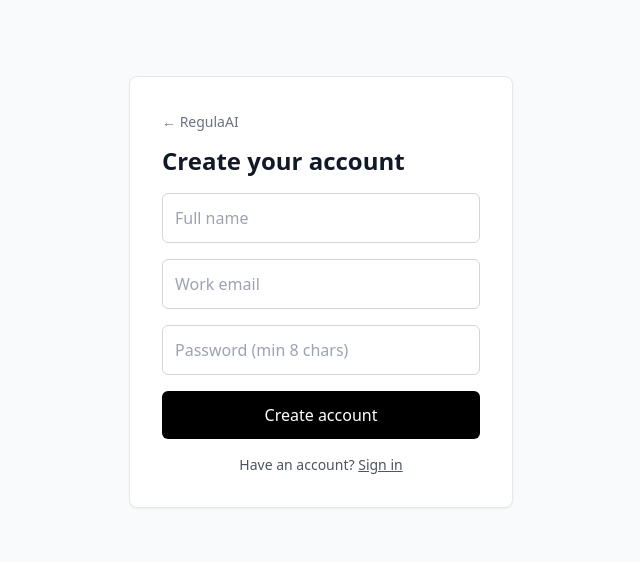
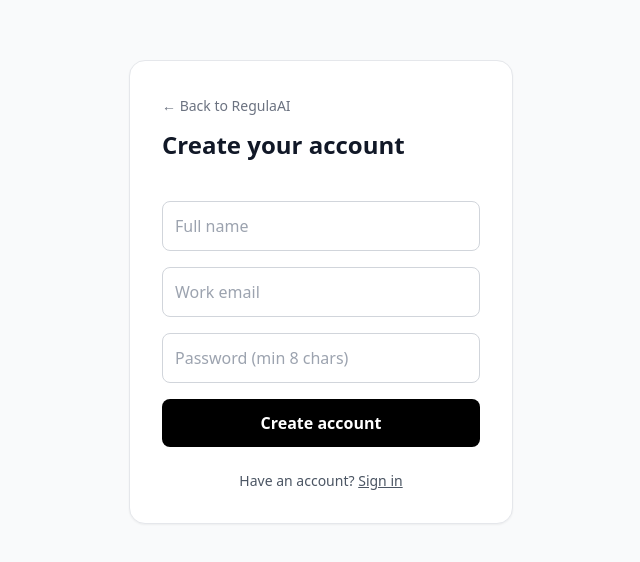
Before and after one commit to ndi-tech/Regular-Ai, a Next.js app: page /signup in a window 1280 px wide. Shown: the part 108-670 px from the top of the page, without its empty margins (319-959 px from the left). Built offline with nearby package versions, Linux system fonts and the light colour scheme.

Commit message:
Feat: loading spinners, forgot password, reset password flow

```diff
--- /dev/null
+++ b/src/app/(auth)/forgot-password/page.tsx
@@ -0,0 +1,58 @@
+"use client";
+import { useState } from "react";
+import Link from "next/link";
+import { createClient } from "@/lib/supabase/client";
+import { Loader2 } from "lucide-react";
+
+export default function ForgotPasswordPage() {
+  const [email, setEmail] = useState("");
+  const [message, setMessage] = useState<string | null>(null);
+  const [error, setError] = useState<string | null>(null);
+  const [loading, setLoading] = useState(false);
+
+  async function submit(e: React.FormEvent) {
+    e.preventDefault();
+    setLoading(true);
+    setError(null);
+    setMessage(null);
+
+    const supabase = createClient();
+    const { error } = await supabase.auth.resetPasswordForEmail(email, {
+      redirectTo: `${window.location.origin}/update-password`,
+    });
+
+    setLoading(false);
+    if (error) {
+      setError(error.message);
+    } else {
+      setMessage("Check your email for a password reset link.");
+    }
+  }
+
+  return (
+    <main className="min-h-screen flex items-center justify-center p-6 bg-gray-50 dark:bg-[#0a0a0a]">
+      <form onSubmit={submit} className="w-full max-w-sm space-y-4 bg-white dark:bg-gray-900 p-8 rounded-2xl border border-gray-200 dark:border-gray-800 shadow-sm">
+        <div className="mb-6">
+          <Link href="/login" className="text-sm text-gray-500 hover:text-black dark:hover:text-white transition">← Back to login</Link>
+          <h1 className="text-2xl font-bold mt-3">Reset password</h1>
+          <p className="text-sm text-gray-500 mt-1">We will send you a link to reset your password.</p>
+        </div>
+
+        {error && <p className="text-sm text-red-600 bg-red-50 dark:bg-red-900/20 p-2 rounded">{error}</p>}
+        {message && <p className="text-sm text-emerald-600 bg-emerald-50 dark:bg-emerald-900/20 p-2 rounded">{message}</p>}
+
+        <input
+          type="email" required value={email} onChange={(e) => setEmail(e.target.value)}
+          placeholder="Email address" className="w-full rounded-lg border p-3 outline-none focus:border-black dark:focus:border-white bg-transparent"
+        />
+
+        <button
+          disabled={loading || !!message}
+          className="w-full rounded-lg bg-black dark:bg-white text-white dark:text-black p-3 font-semibold disabled:opacity-50 flex items-center justify-center gap-2 transition"
+        >
+          {loading ? <><Loader2 size={18} className="animate-spin" /> Sending...</> : "Send reset link"}
+        </button>
+      </form>
+    </main>
+  );
+}
--- a/src/app/(auth)/login/page.tsx
+++ b/src/app/(auth)/login/page.tsx
@@ -3,6 +3,7 @@ import { useState } from "react";
 import { useRouter } from "next/navigation";
 import Link from "next/link";
 import { createClient } from "@/lib/supabase/client";
+import { Loader2 } from "lucide-react";
 
 export default function LoginPage() {
   const router = useRouter();
@@ -17,30 +18,52 @@ export default function LoginPage() {
     setLoading(true);
     const supabase = createClient();
     const { error } = await supabase.auth.signInWithPassword({ email, password });
-    setLoading(false);
-    if (error) return setError(error.message);
+
+    if (error) {
+      setError(error.message);
+      setLoading(false);
+      return;
+    }
+
     router.push("/dashboard");
     router.refresh();
   }
 
   return (
-    <main className="min-h-screen flex items-center justify-center p-6 bg-gray-50">
-      <form onSubmit={submit} className="w-full max-w-sm space-y-4 bg-white p-8 rounded-lg border shadow-sm">
+    <main className="min-h-screen flex items-center justify-center p-6 bg-gray-50 dark:bg-[#0a0a0a]">
+      <form onSubmit={submit} className="w-full max-w-sm space-y-4 bg-white dark:bg-gray-900 p-8 rounded-2xl border border-gray-200 dark:border-gray-800 shadow-sm">
+        <div className="mb-6">
+          <Link href="/" className="text-sm text-gray-500 hover:text-black dark:hover:text-white transition">← Back to RegulaAI</Link>
+          <h1 className="text-2xl font-bold mt-3">Sign in</h1>
+        </div>
+
+        {error && <p className="text-sm text-red-600 bg-red-50 dark:bg-red-900/20 p-2 rounded">{error}</p>}
+
+        <input
+          type="email" required value={email} onChange={(e) => setEmail(e.target.value)}
+          placeholder="Email" className="w-full rounded-lg border p-3 outline-none focus:border-black dark:focus:border-white bg-transparent"
+        />
         <div>
-          <Link href="/" className="text-sm text-gray-500 hover:underline">← RegulaAI</Link>
-          <h1 className="text-2xl font-semibold mt-3">Sign in</h1>
+          <input
+            type="password" required value={password} onChange={(e) => setPassword(e.target.value)}
+            placeholder="Password" className="w-full rounded-lg border p-3 outline-none focus:border-black dark:focus:border-white bg-transparent"
+          />
+          <div className="flex justify-end mt-1">
+            <Link href="/forgot-password" className="text-xs text-blue-600 dark:text-blue-400 hover:underline">
+              Forgot password?
+            </Link>
+          </div>
         </div>
-        {error && <p className="text-sm text-red-600 bg-red-50 p-2 rounded">{error}</p>}
-        <input type="email" required value={email} onChange={(e) => setEmail(e.target.value)}
-          placeholder="Email" className="w-full rounded-md border p-3 outline-none focus:border-black" />
-        <input type="password" required value={password} onChange={(e) => setPassword(e.target.value)}
-          placeholder="Password" className="w-full rounded-md border p-3 outline-none focus:border-black" />
-        <button disabled={loading}
-          className="w-full rounded-md bg-black text-white p-3 font-medium disabled:opacity-50">
-          {loading ? "Signing in…" : "Sign in"}
+
+        <button
+          disabled={loading}
+          className="w-full rounded-lg bg-black dark:bg-white text-white dark:text-black p-3 font-semibold disabled:opacity-50 flex items-center justify-center gap-2 transition"
+        >
+          {loading ? <><Loader2 size={18} className="animate-spin" /> Signing in...</> : "Sign in"}
         </button>
-        <p className="text-sm text-gray-600 text-center">
-          No account? <Link href="/signup" className="underline">Create one</Link>
+
+        <p className="text-sm text-gray-600 dark:text-gray-400 text-center pt-2">
+          No account? <Link href="/signup" className="underline font-medium">Create one</Link>
         </p>
       </form>
     </main>
--- a/src/app/(auth)/signup/page.tsx
+++ b/src/app/(auth)/signup/page.tsx
@@ -3,6 +3,7 @@ import { useState } from "react";
 import { useRouter } from "next/navigation";
 import Link from "next/link";
 import { createClient } from "@/lib/supabase/client";
+import { Loader2 } from "lucide-react";
 
 export default function SignupPage() {
   const router = useRouter();
@@ -16,43 +17,60 @@ export default function SignupPage() {
     e.preventDefault();
     setError(null);
     setLoading(true);
+
     const supabase = createClient();
     const { data, error } = await supabase.auth.signUp({
       email, password,
       options: { data: { full_name: fullName } },
     });
-    setLoading(false);
-    if (error) return setError(error.message);
-    // If email confirmation is disabled in Supabase, session is created immediately:
+
+    if (error) {
+      setError(error.message);
+      setLoading(false);
+      return;
+    }
+
     if (data.session) {
       router.push("/onboarding");
+      router.refresh();
     } else {
       router.push("/login?msg=Check+your+email+to+confirm");
     }
-    router.refresh();
   }
 
   return (
-    <main className="min-h-screen flex items-center justify-center p-6 bg-gray-50">
-      <form onSubmit={submit} className="w-full max-w-sm space-y-4 bg-white p-8 rounded-lg border shadow-sm">
-        <div>
-          <Link href="/" className="text-sm text-gray-500 hover:underline">← RegulaAI</Link>
-          <h1 className="text-2xl font-semibold mt-3">Create your account</h1>
+    <main className="min-h-screen flex items-center justify-center p-6 bg-gray-50 dark:bg-[#0a0a0a]">
+      <form onSubmit={submit} className="w-full max-w-sm space-y-4 bg-white dark:bg-gray-900 p-8 rounded-2xl border border-gray-200 dark:border-gray-800 shadow-sm">
+        <div className="mb-6">
+          <Link href="/" className="text-sm text-gray-500 hover:text-black dark:hover:text-white transition">← Back to RegulaAI</Link>
+          <h1 className="text-2xl font-bold mt-3">Create your account</h1>
         </div>
-        {error && <p className="text-sm text-red-600 bg-red-50 p-2 rounded">{error}</p>}
-        <input required value={fullName} onChange={(e) => setFullName(e.target.value)}
-          placeholder="Full name" className="w-full rounded-md border p-3 outline-none focus:border-black" />
-        <input type="email" required value={email} onChange={(e) => setEmail(e.target.value)}
-          placeholder="Work email" className="w-full rounded-md border p-3 outline-none focus:border-black" />
-        <input type="password" required minLength={8}
+
+        {error && <p className="text-sm text-red-600 bg-red-50 dark:bg-red-900/20 p-2 rounded">{error}</p>}
+
+        <input
+          required value={fullName} onChange={(e) => setFullName(e.target.value)}
+          placeholder="Full name" className="w-full rounded-lg border p-3 outline-none focus:border-black dark:focus:border-white bg-transparent"
+        />
+        <input
+          type="email" required value={email} onChange={(e) => setEmail(e.target.value)}
+          placeholder="Work email" className="w-full rounded-lg border p-3 outline-none focus:border-black dark:focus:border-white bg-transparent"
+        />
+        <input
+          type="password" required minLength={8}
           value={password} onChange={(e) => setPassword(e.target.value)}
-          placeholder="Password (min 8 chars)" className="w-full rounded-md border p-3 outline-none focus:border-black" />
-        <button disabled={loading}
-          className="w-full rounded-md bg-black text-white p-3 font-medium disabled:opacity-50">
-          {loading ? "Creating account…" : "Create account"}
+          placeholder="Password (min 8 chars)" className="w-full rounded-lg border p-3 outline-none focus:border-black dark:focus:border-white bg-transparent"
+        />
+
+        <button
+          disabled={loading}
+          className="w-full rounded-lg bg-black dark:bg-white text-white dark:text-black p-3 font-semibold disabled:opacity-50 flex items-center justify-center gap-2 transition"
+        >
+          {loading ? <><Loader2 size={18} className="animate-spin" /> Creating...</> : "Create account"}
         </button>
-        <p className="text-sm text-gray-600 text-center">
-          Have an account? <Link href="/login" className="underline">Sign in</Link>
+
+        <p className="text-sm text-gray-600 dark:text-gray-400 text-center pt-2">
+          Have an account? <Link href="/login" className="underline font-medium">Sign in</Link>
         </p>
       </form>
     </main>
--- /dev/null
+++ b/src/app/(auth)/update-password/page.tsx
@@ -0,0 +1,55 @@
+"use client";
+import { useState } from "react";
+import { useRouter } from "next/navigation";
+import { createClient } from "@/lib/supabase/client";
+import { Loader2 } from "lucide-react";
+
+export default function UpdatePasswordPage() {
+  const router = useRouter();
+  const [password, setPassword] = useState("");
+  const [error, setError] = useState<string | null>(null);
+  const [loading, setLoading] = useState(false);
+
+  async function submit(e: React.FormEvent) {
+    e.preventDefault();
+    setLoading(true);
+    setError(null);
+
+    const supabase = createClient();
+    const { error } = await supabase.auth.updateUser({ password });
+
+    if (error) {
+      setError(error.message);
+      setLoading(false);
+    } else {
+      router.push("/dashboard");
+      router.refresh();
+    }
+  }
+
+  return (
+    <main className="min-h-screen flex items-center justify-center p-6 bg-gray-50 dark:bg-[#0a0a0a]">
+      <form onSubmit={submit} className="w-full max-w-sm space-y-4 bg-white dark:bg-gray-900 p-8 rounded-2xl border border-gray-200 dark:border-gray-800 shadow-sm">
+        <div className="mb-6">
+          <h1 className="text-2xl font-bold mt-3">Set new password</h1>
+          <p className="text-sm text-gray-500 mt-1">Choose a strong new password.</p>
+        </div>
+
+        {error && <p className="text-sm text-red-600 bg-red-50 dark:bg-red-900/20 p-2 rounded">{error}</p>}
+
+        <input
+          type="password" required minLength={8}
+          value={password} onChange={(e) => setPassword(e.target.value)}
+          placeholder="New password" className="w-full rounded-lg border p-3 outline-none focus:border-black dark:focus:border-white bg-transparent"
+        />
+
+        <button
+          disabled={loading}
+          className="w-full rounded-lg bg-black dark:bg-white text-white dark:text-black p-3 font-semibold disabled:opacity-50 flex items-center justify-center gap-2 transition"
+        >
+          {loading ? <><Loader2 size={18} className="animate-spin" /> Updating...</> : "Update password"}
+        </button>
+      </form>
+    </main>
+  );
+}
```
